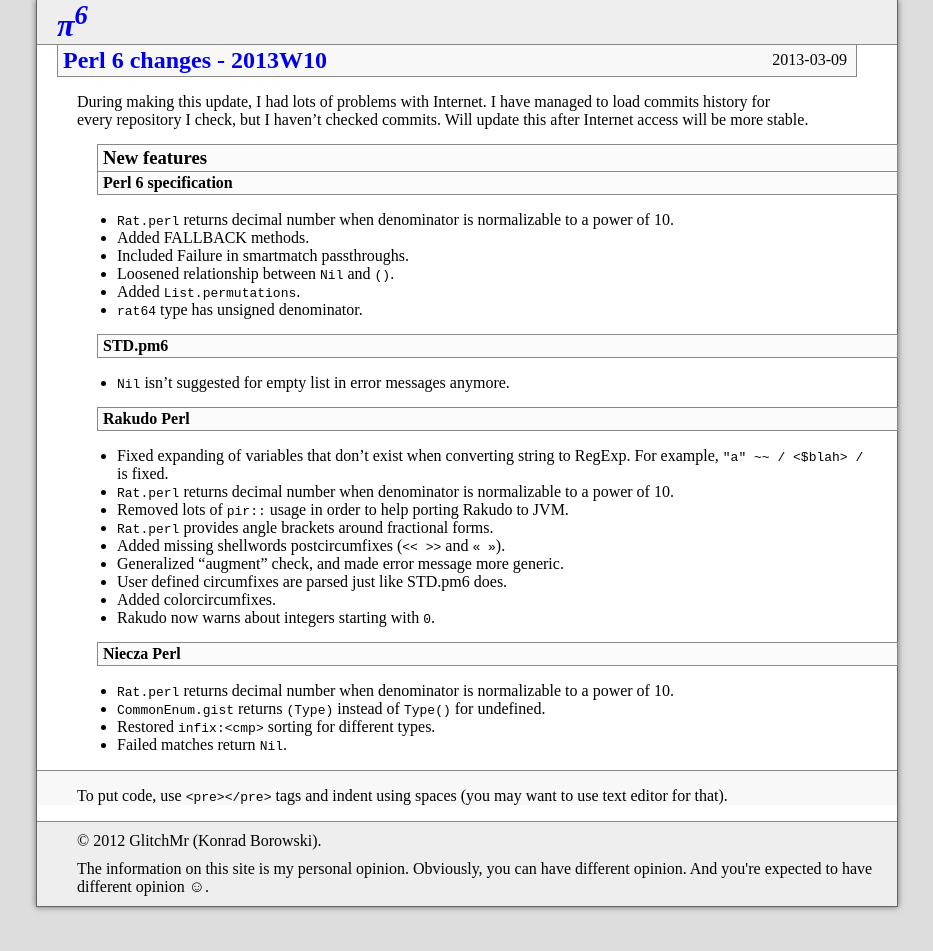
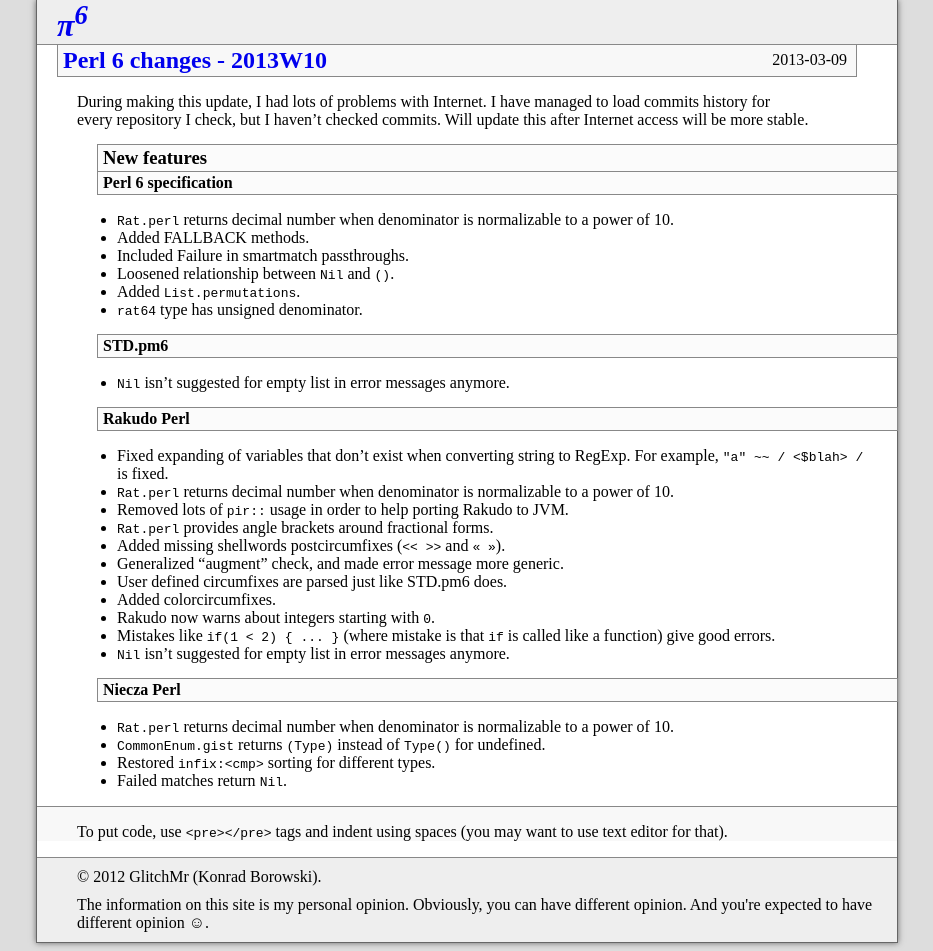
Before and after one commit to KamilaBorowska/old-xfix.github.io, a Jekyll site: the page built from _posts/2013-03-09-perl-6-changes-2013W10.md, in a window 1280 px wide. Shown: the whole page, without its empty margins (173-1106 px from the left). Built offline with Jekyll 4.4.1, drawn with Linux system fonts in a browser that asks for light colours; comment, search, counter and statistics services are not loaded; before the commit the page ends 915 px from its top, so only the background shows below that.

Commit message:
Finalize update

```diff
--- a/_posts/2013-03-09-perl-6-changes-2013W10.md
+++ b/_posts/2013-03-09-perl-6-changes-2013W10.md
@@ -32,6 +32,9 @@
 * User defined circumfixes are parsed just like STD.pm6 does.
 * Added colorcircumfixes.
 * Rakudo now warns about integers starting with `0`.
+* Mistakes like `if(1 < 2) { ... }` (where mistake is that `if` is
+  called like a function) give good errors.
+* `Nil` isn't suggested for empty list in error messages anymore.
 
 #### Niecza Perl
 * `Rat.perl` returns decimal number when denominator is normalizable
```
